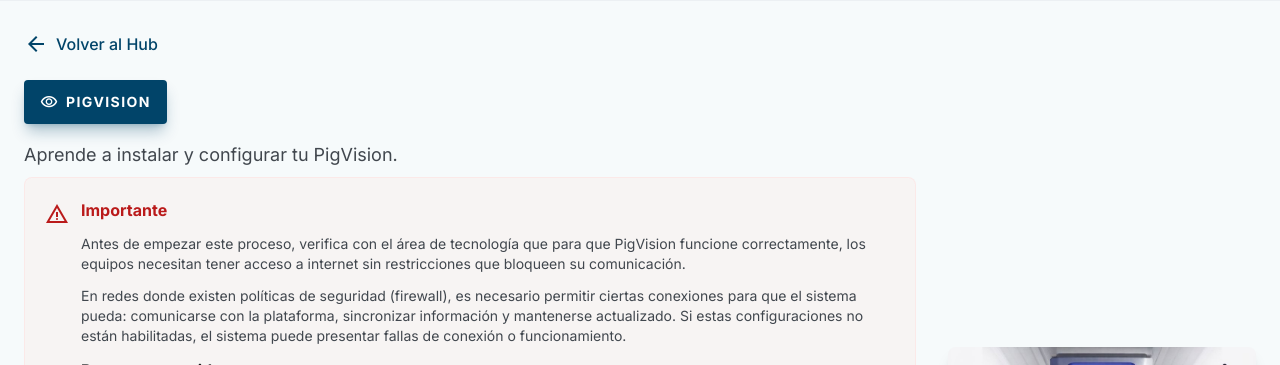
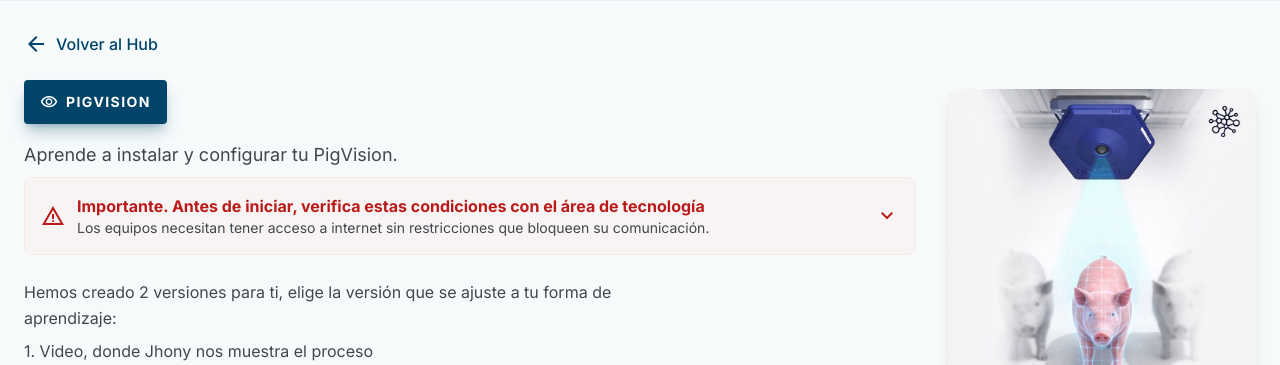
Before and after one commit to ComunicacionesAX/LandingPigVision, a plain HTML site: page index.html in a window 1280 px wide. Shown: the part 64-429 px from the top of the page. Drawn offline with nearby package versions, Linux system fonts and the light colour scheme.

Commit message:
Make important section collapsible with toggle

```diff
--- a/index.html
+++ b/index.html
@@ -120,12 +120,17 @@
                     </p>
 
                     <!-- Important Section -->
-                    <section class="mb-6 bg-error-container/20 border border-error-container/40 rounded-xl p-5">
-                        <div class="flex items-start gap-3">
+                    <div class="mb-6 bg-error-container/20 border border-error-container/40 rounded-xl overflow-hidden">
+                        <button onclick="toggleImportant()" class="w-full flex items-center gap-3 p-4 text-left">
                             <span class="material-symbols-outlined text-error text-2xl">warning</span>
-                            <div>
-                                <h4 class="font-bold text-error mb-3">Importante</h4>
-                                <p class="text-on-surface-variant text-sm mb-3">Antes de empezar este proceso, verifica con el área de tecnología que para que PigVision funcione correctamente, los equipos necesitan tener acceso a internet sin restricciones que bloqueen su comunicación.</p>
+                            <div class="flex-1">
+                                <h4 class="font-bold text-error">Importante. Antes de iniciar, verifica estas condiciones con el área de tecnología</h4>
+                                <p class="text-on-surface-variant text-sm">Los equipos necesitan tener acceso a internet sin restricciones que bloqueen su comunicación.</p>
+                            </div>
+                            <span id="important-arrow" class="material-symbols-outlined text-error transition-transform duration-300">expand_more</span>
+                        </button>
+                        <div id="important-content" class="hidden px-4 pb-4">
+                            <div class="border-t border-error-container/40 pt-4">
                                 <p class="text-on-surface-variant text-sm mb-3">En redes donde existen políticas de seguridad (firewall), es necesario permitir ciertas conexiones para que el sistema pueda: comunicarse con la plataforma, sincronizar información y mantenerse actualizado. Si estas configuraciones no están habilitadas, el sistema puede presentar fallas de conexión o funcionamiento.</p>
 
                                 <h5 class="font-bold text-on-surface mb-2">Puertos requeridos</h5>
@@ -158,7 +163,15 @@
                                 <p class="text-xs text-on-surface-variant mt-1">(Adicional a los servidores DNS que tengan configurados internamente).</p>
                             </div>
                         </div>
-                    </section>
+                    </div>
+                    <script>
+                        function toggleImportant() {
+                            var content = document.getElementById('important-content');
+                            var arrow = document.getElementById('important-arrow');
+                            content.classList.toggle('hidden');
+                            arrow.classList.toggle('rotate-180');
+                        }
+                    </script>
 
                     <p class="text-on-surface-variant text-base max-w-2xl leading-relaxed mb-2">
                         Hemos creado 2 versiones para ti, elige la versión que se ajuste a tu forma de aprendizaje:
```
